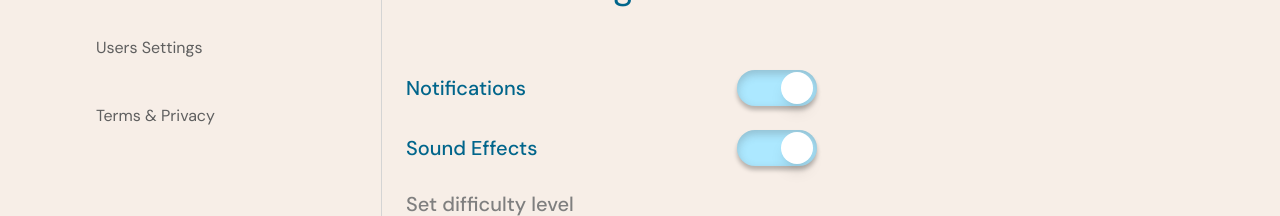
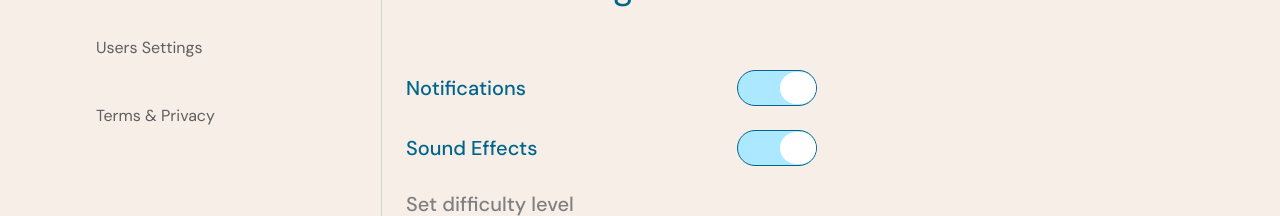
Before and after one commit to msgloriaedwin/STARLIGHT-TESTERS, a Next.js app: page /game-settings in a window 1280 px wide. Shown: the part 178-394 px from the top of the page. Built offline with nearby package versions, Linux system fonts and the light colour scheme.

Commit message:
fix: fixed the issue with the toggle in game settings

```diff
--- a/app/(game-settings)/game-settings/Index.tsx
+++ b/app/(game-settings)/game-settings/Index.tsx
@@ -1,7 +1,7 @@
 "use client"
 
 import { useState } from 'react';
-import { ToggleControl } from '@/app/components/ToggleControl/ToggleControl';
+import { ToggleControlSettings } from '@/app/components/ToggleControl/ToggleControlSettings';
 import RadioButton from '@/app/components/radio-button/radio-button';
 import CustomButton from '@/app/components/button/custombutton';
 import Modal from '@/app/components/modal/modal';
@@ -29,7 +29,7 @@ const Index: React.FC = () => {
                 <form onSubmit={handleFormSubmit} className="mt-16">
                     <div className="flex items-center justify-between">
                         <p className="text-xl font-medium text-primary-700">Notifications</p>
-                        <ToggleControl
+                        <ToggleControlSettings
                             className="data-[state=checked]:bg-primary-200 h-9"
                             thumbClassName="data-[state=checked]:bg-[#fff] h-8"
                             checked={notifications}
@@ -39,7 +39,7 @@ const Index: React.FC = () => {
 
                     <div className="flex items-center justify-between my-6">
                         <p className="text-xl font-medium text-primary-700">Sound Effects</p>
-                        <ToggleControl
+                        <ToggleControlSettings
                             className="data-[state=checked]:bg-primary-200 h-9"
                             thumbClassName="data-[state=checked]:bg-[#fff] h-8"
                             checked={soundEffects}
```
